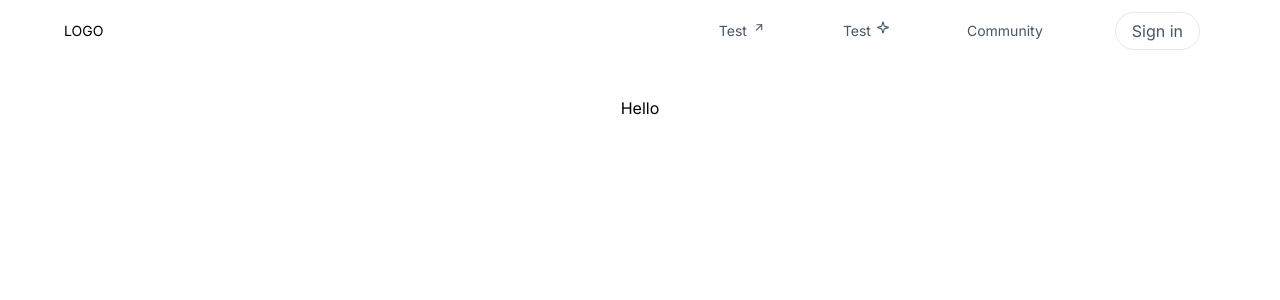
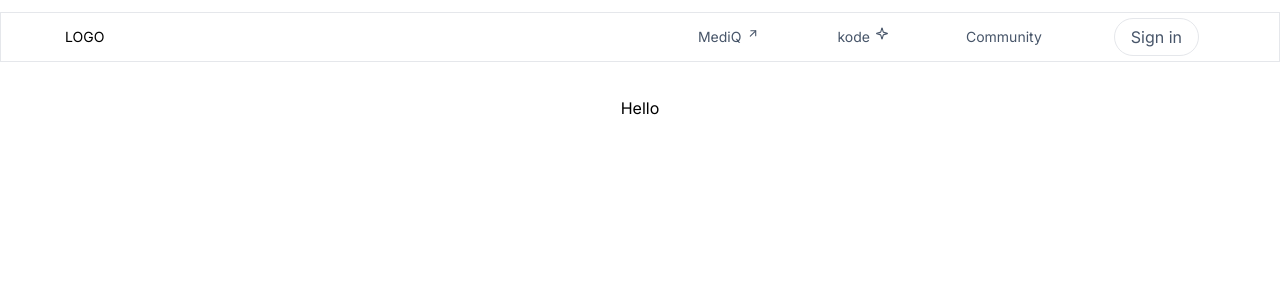
Before and after one commit to kodecosmo/MediQ-Chat, a Next.js app: page / in a window 1280 px wide. Shown: the top 300 px of the page. Built offline with nearby package versions, Linux system fonts and the light colour scheme; no server answers.

Commit message:
navbar fixes

```diff
--- a/src/components/navbar.tsx
+++ b/src/components/navbar.tsx
@@ -18,7 +18,7 @@ export const Navbar = () => {
 
     return (
         <div>
-            <nav className=" py-3 bg-white top-0 z-50 fixed w-full">
+            <nav className=" bg-white mt-3 z-50 fixed w-full border h-[50px] items-center content-center">
                 <div className='px-5 md:px-16 flex flex-row justify-between items-center text-sm'>
                     <Link href='/'>
                         <div className='flex flex-row justify-between items-center'>
@@ -34,14 +34,14 @@ export const Navbar = () => {
                         </div>
                         <div className={`${isMenuOpen ? 'flex' : 'hidden'
                             } absolute flex-col top-full left-0 w-full bg-white pb-5 md:pb-0 md:static md:flex md:flex-row md:gap-x-10 content-center align-middle items-center z-50`}>
-                            <Link href='#'>
+                            <Link target='_blank' href='https://www.ko-de.org/'>
                                 <div className='text-slate-600 hover:text-slate-900 cursor-pointer hover:underline px-4 py-2 md:py-0 flex flex-row' >
-                                    Test  <IconArrowUpRight height={13} />
+                                    MediQ  <IconArrowUpRight height={13} />
                                 </div>
                             </Link>
-                            <Link href='#'>
+                            <Link target='_blank' href='https://www.mediq.help/'>
                                 <div className='text-slate-600 hover:text-slate-900 cursor-pointer hover:underline px-4 py-2 md:py-0 flex flex-row' >
-                                   Test <Sparkle height={13} />
+                                   kode <Sparkle height={13} />
                                 </div>
                             </Link>
                             <Link href='#'>
```
